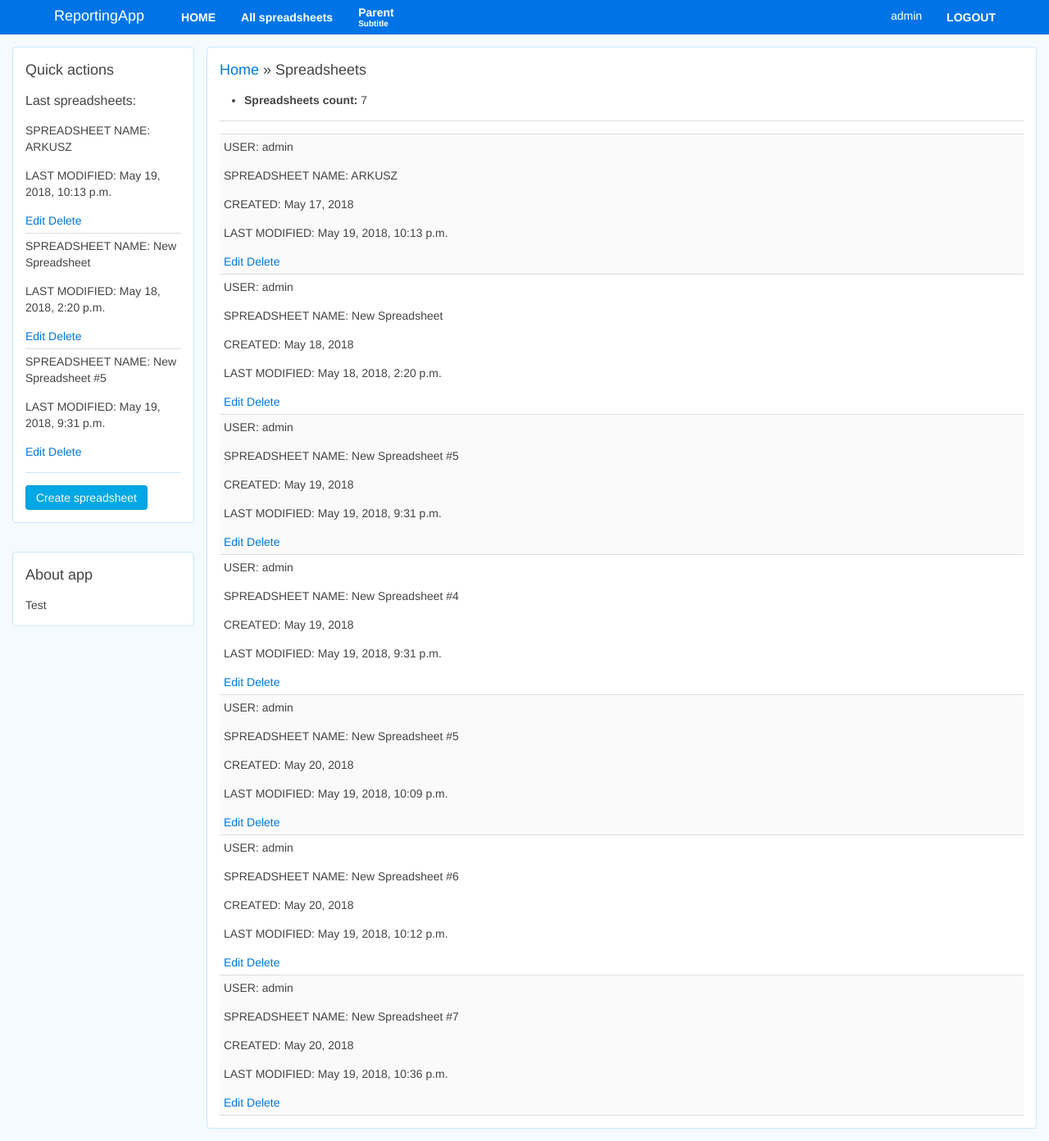
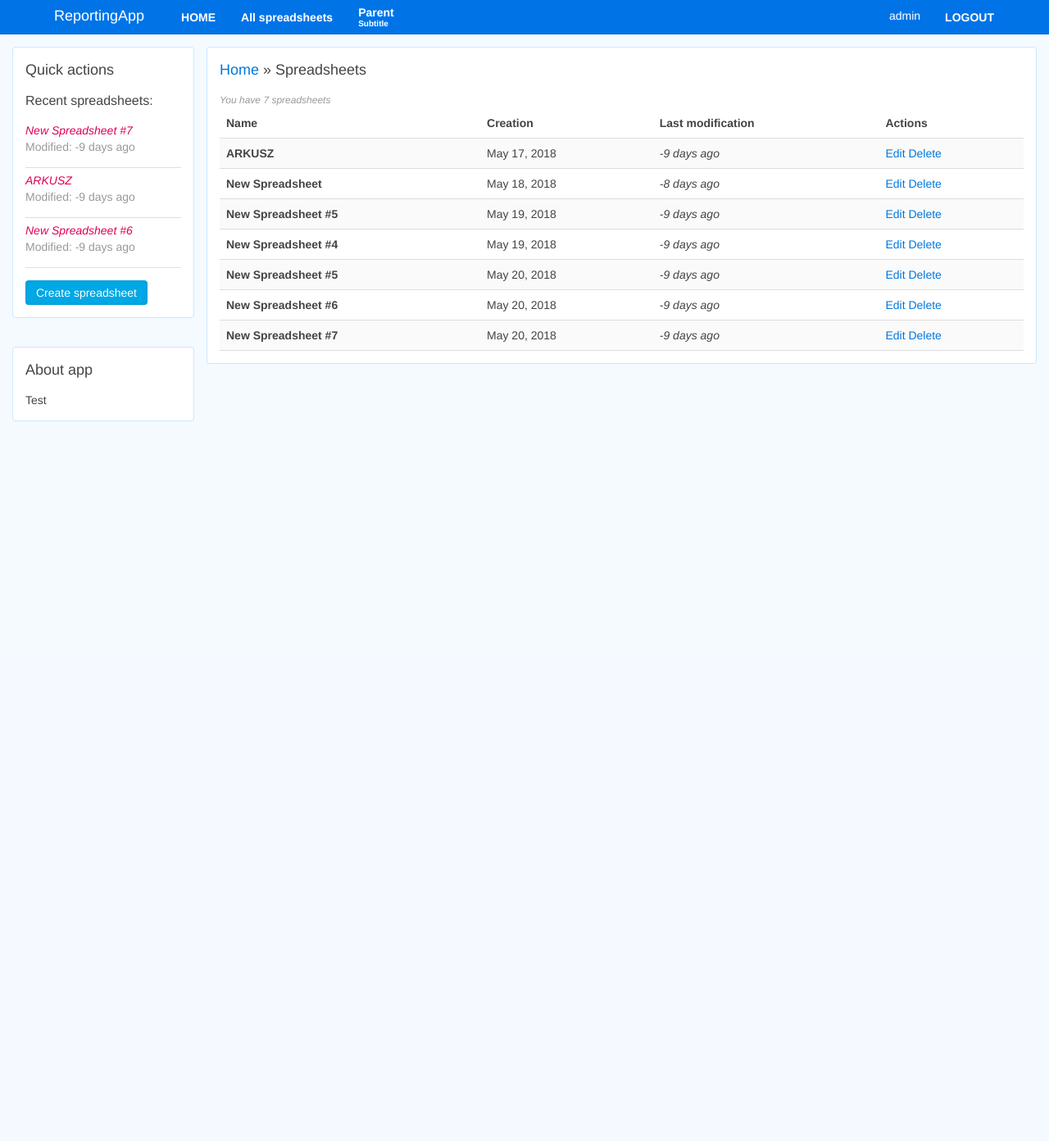
Before and after one commit to adambajguz/Django-Reporting-App, a Django app: page /reports/spreadsheets/ in a window 1280 px wide. Shown: the whole page at 82% size. After the commit the page ends 514 px from the top, so only its background shows below. Run offline with Django 3.2, Linux system fonts and the light colour scheme; a user stored in the database is signed in; data comes from the database, SQL or seed files in the repository; both versions use the stored data as it was after the commit.

Commit message:
New 'All spreadsheets' page & added a new method to Spreadsheet model

```diff
--- a/ReportingApp/ReportingApp/settings.py
+++ b/ReportingApp/ReportingApp/settings.py
@@ -60,6 +60,7 @@
             'context_processors': [
                 'django.template.context_processors.debug',
                 'django.template.context_processors.request',
+                'django.template.context_processors.tz',
                 'django.contrib.auth.context_processors.auth',
                 'django.contrib.messages.context_processors.messages',
             ],
@@ -105,7 +106,7 @@
 
 LANGUAGE_CODE = 'en-us'
 
-TIME_ZONE = 'UTC'
+TIME_ZONE = 'Europe/Warsaw'
 
 USE_I18N = True
 
--- a/ReportingApp/reports/models.py
+++ b/ReportingApp/reports/models.py
@@ -1,12 +1,61 @@
 from django.db import models
 from django.contrib.auth.models import User
 from django.utils import timezone
+from datetime import datetime, timedelta
 
 class Spreadsheet(models.Model):
 	user = models.ForeignKey(User, unique=False, on_delete=models.CASCADE)
 	spreadsheet_name = models.CharField(max_length=255)
 	spreadsheet_creation_date = models.DateField(auto_now_add=True, editable=False)
 	spreadsheet_last_modification = models.DateTimeField(auto_now=True)
+
+	def last_modification_days_ago(self):
+		time = timezone.now()
+		format_str=""
+		if self.spreadsheet_last_modification.day == time.day:
+			hours = time.hour - self.spreadsheet_last_modification.hour
+
+			if hours == 0:
+				return "less than an hour ago"
+			elif hours == 1:
+				format_str = " hour ago"
+			else:
+				format_str = " hours ago"
+
+			return str(hours) + format_str
+		else:
+			if self.spreadsheet_last_modification.month == time.month:
+				days = time.day - self.spreadsheet_last_modification.day
+
+				if days == 0:
+					return "yesterday"
+				elif days == 1:
+					format_str = " day ago"
+				else:
+					format_str = " days ago"
+				return str(days) + format_str
+			else:
+				if self.spreadsheet_last_modification.year == time.year:
+					months = time.month - self.spreadsheet_last_modification.month
+
+					if months == 0:
+						return "this month"
+					elif months == 1:
+						format_str = " month ago"
+					else:
+						format_str = " months ago"
+					return str(months) + format_str
+				else:
+					years = time.year - self.spreadsheet_last_modification.year
+
+					if years == 0:
+						return "this year"
+					elif years == 1:
+						format_str = " year ago"
+					else:
+						format_str = " years ago"
+					return str(years) + format_str
+		return self.spreadsheet_last_modification
 
 class Column(models.Model):
 	spreadsheet = models.ForeignKey(Spreadsheet, on_delete=models.CASCADE)
--- a/ReportingApp/reports/templates/base/base.html
+++ b/ReportingApp/reports/templates/base/base.html
@@ -13,10 +13,14 @@
 	<!-- Add additional CSS in static file -->
 	{% load static %}
 	<link rel="stylesheet" href={% static 'uikit/css/uikit.almost-flat.css' %} />
+	<link rel="stylesheet" href={% static 'uikit/css/components/sticky.min.css' %} />
+	<link rel="stylesheet" href={% static 'uikit/css/components/tooltip.min.css' %} />
+
+
 	<script src={% static 'uikit/js/jquery-3.3.1.min.js' %}></script>
 	<script src={% static 'uikit/js/uikit.min.js' %}></script>
 	<script src={% static 'uikit/js/components/sticky.min.js' %}></script>
-	<link rel="stylesheet" href="{% static 'base.css' %}">
+	<script src={% static 'uikit/js/components/tooltip.min.js' %}></script>
 </head>
 
 <body id="body">
--- a/ReportingApp/reports/templates/base/base_spreadsheets.html
+++ b/ReportingApp/reports/templates/base/base_spreadsheets.html
@@ -1,3 +1,3 @@
 {% extends "./base.html" %}
 
-{% include "./spreadsheets_breadcrumb.html" %}
+{% include './spreadsheets_breadcrumb.html' %}
--- a/ReportingApp/reports/templates/base/base_spreadsheets_quickactions.html
+++ b/ReportingApp/reports/templates/base/base_spreadsheets_quickactions.html
@@ -1,3 +1,3 @@
 {% extends "./base_quickactions.html" %}
 
-{% include "spreadsheets_breadcrumb.html" %}
+{% include 'spreadsheets_breadcrumb.html' %}
--- a/ReportingApp/reports/templates/spreadsheets.html
+++ b/ReportingApp/reports/templates/spreadsheets.html
@@ -1,4 +1,5 @@
 {% extends "./base/base_quickactions.html" %}
+{% load tz %}
 
 {% block breadcrumbs %}
 	<a href="{% url 'home' %}">{{ block.super }}</a> » Spreadsheets
@@ -6,16 +7,15 @@
 
 
 {% block quick_actions %}
-	<h4>Last spreadsheets:</h4>
-	<ul class="uk-list uk-list-line">
-		{% for spreadsheet in spreadsheets|slice:"0:3" %}
-		<li>
-			<p>SPREADSHEET NAME: {{ spreadsheet.spreadsheet_name }}</p>
-			<p>LAST MODIFIED: {{ spreadsheet.spreadsheet_last_modification }}</p>
-
-			<a href="{{ spreadsheet.id }}/edit/">Edit</a>
-			<a href="{{ spreadsheet.id }}/delete/">Delete</a>
-		</li>
+	<h4>Recent spreadsheets:</h4>
+	<dl class="uk-description-list-line">
+		{% for spreadsheet in spreadsheets|dictsortreversed:"spreadsheet_last_modification"|slice:"0:3" %}
+		<dt>
+			<a class="uk-link-muted" href="{{ spreadsheet.id }}/edit/"><em>{{ spreadsheet.spreadsheet_name }}</em></a>
+		</dt>
+		<dd>
+			<p>Modified: {{ spreadsheet.last_modification_days_ago }}</p>
+		</dd>
 		{% endfor %}
 	</ul>
 	<hr style="color: #CCE6FF; border-color: #CCE6FF; background-color: #CCE6FF;">
@@ -26,29 +26,35 @@
 
 
 {% block content %}
-
 <div class="uk-width-1-1">
-	<ul>
-		<li>
-			<strong>Spreadsheets count:</strong> {{ num_spreadsheets }}</li>
-	</ul>
-
-
-
-	<hr>
-	<ul class="uk-list uk-list-striped">
-		{% for spreadsheet in spreadsheets %}
-		<li>
-			<p>USER: {{ spreadsheet.user }}</p>
-			<p>SPREADSHEET NAME: {{ spreadsheet.spreadsheet_name }}</p>
-			<p>CREATED: {{ spreadsheet.spreadsheet_creation_date }}</p>
-			<p>LAST MODIFIED: {{ spreadsheet.spreadsheet_last_modification }}</p>
-
-			<a href="{{ spreadsheet.id }}/edit/">Edit</a>
-			<a href="{{ spreadsheet.id }}/delete/">Delete</a>
-		</li>
-		{% endfor %}
-	</ul>
+	<table class="uk-table uk-table-hover uk-table-striped">
+		<caption>You have {{ num_spreadsheets }} spreadsheet{% if num_spreadsheets > 1 or num_spreadsheets == 0%}s{% endif %}</caption>
+		<thead>
+			<tr>
+				<th>Name</th>
+				<th>Creation</th>
+				<th>Last modification</th>
+				<th>Actions</th>
+			</tr>
+		</thead>
+		<tbody>
+			{% for spreadsheet in spreadsheets %}
+			<tr>
+				<td class="uk-text-bold">{{ spreadsheet.spreadsheet_name }}</td>
+				<td>{{ spreadsheet.spreadsheet_creation_date }}</td>
+				<td>
+					<i data-uk-tooltip="{delay:250}" title="{{ spreadsheet.spreadsheet_last_modification|localtime }}">
+						{{spreadsheet.last_modification_days_ago}}
+					</i>
+				</td>
+				<td>
+					<a href="{{ spreadsheet.id }}/edit/">Edit</a>
+					<a href="{{ spreadsheet.id }}/delete/">Delete</a>
+				</td>
+			</tr>
+			{% endfor %}
+		</tbody>
+	</table>
 </div>
 
 {% endblock %}
--- a/ReportingApp/reports/views.py
+++ b/ReportingApp/reports/views.py
@@ -17,11 +17,14 @@
     # Filter spreadsheets by currenly logon user
     spreadsheets = Spreadsheet.objects.filter(user__id = request.user.id)
     num_spreadsheets = len(spreadsheets)
+    print(spreadsheets[1].last_modification_days_ago())
     return render(request, 'spreadsheets.html', context={'spreadsheets': spreadsheets, 'num_spreadsheets': num_spreadsheets}, )
 
 @login_required
 def spreadsheets_add(request):
-    new_spreadsheet = Spreadsheet.objects.create(spreadsheet_name='New Spreadsheet', user=request.user)
+    spreadsheets_count = len(Spreadsheet.objects.filter(user__id = request.user.id))
+
+    new_spreadsheet = Spreadsheet.objects.create(spreadsheet_name='New Spreadsheet #' + str(spreadsheets_count + 1), user=request.user)
 
     for idx in range(0,4):
         col = Column.objects.create(spreadsheet=new_spreadsheet, column_name="New column #" + str(idx))
```
Also changed, not shown: ReportingApp/db.sqlite3, ReportingApp/reports/static/base.css (deleted).
